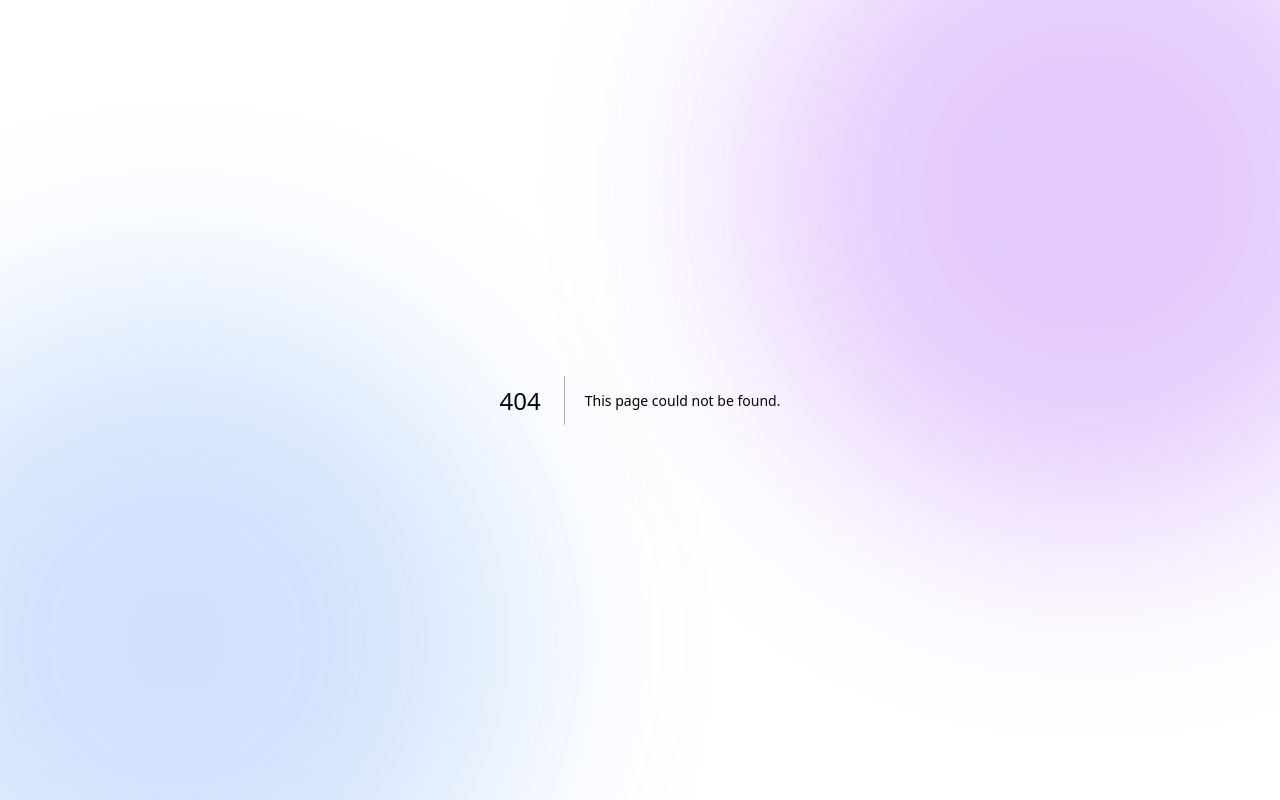
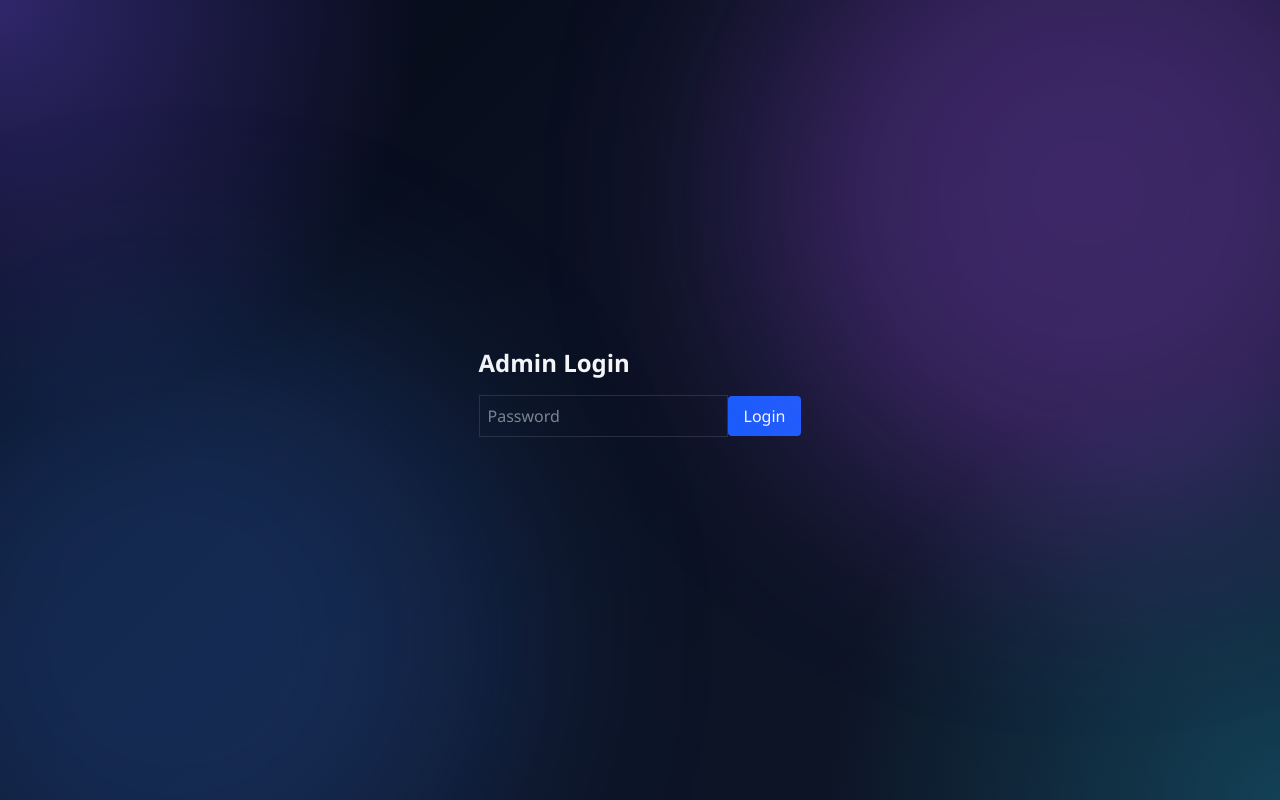
Before and after one commit to SensiG2012/media-team-recruitment, a Next.js app: page /admin-login in a window 1280 px wide. Before the commit this address had no page. Built offline with nearby package versions, Linux system fonts and the light colour scheme.

Commit message:
Admin Simple Security Added

```diff
--- /dev/null
+++ b/src/app/admin-login/page.tsx
@@ -0,0 +1,54 @@
+"use client";
+
+import { useState } from "react";
+import { useRouter } from "next/navigation";
+
+export default function AdminLogin() {
+  const [password, setPassword] = useState("");
+  const [error, setError] = useState("");
+  const router = useRouter();
+
+  async function login() {
+    const response = await fetch("/api/admin-login", {
+      method: "POST",
+      headers: {
+        "Content-Type": "application/json",
+      },
+      body: JSON.stringify({ password }),
+    });
+
+    if (response.ok) {
+      localStorage.setItem("admin", "true");
+      router.push("/admin");
+    } else {
+      setError("Incorrect password");
+    }
+  }
+
+  return (
+    <div className="flex min-h-screen items-center justify-center">
+      <div className="space-y-4">
+        <h1 className="text-2xl font-bold">
+          Admin Login
+        </h1>
+
+        <input
+          type="password"
+          value={password}
+          onChange={(e) => setPassword(e.target.value)}
+          placeholder="Password"
+          className="border p-2"
+        />
+
+        <button
+          onClick={login}
+          className="rounded bg-blue-600 px-4 py-2 text-white"
+        >
+          Login
+        </button>
+
+        {error && <p>{error}</p>}
+      </div>
+    </div>
+  );
+}
--- a/src/app/admin/page.tsx
+++ b/src/app/admin/page.tsx
@@ -1,15 +1,42 @@
-export const dynamic = "force-dynamic";
+"use client";
+
+import { useEffect, useState } from "react";
 
 import { supabase } from "@/lib/supabase";
 import { PrintButton } from "./PrintButton";
 
-export default async function AdminPage() {
-  const { data, error } = await supabase
-  .from("applications")
-  .select("*")
-  .order("created_at", { ascending: false });
+export default function AdminPage() {
+  const [authorized, setAuthorized] = useState(false);
+  const [data, setData] = useState<any[]>([]);
+  const [error, setError] = useState<any>(null);
 
+  useEffect(() => {
+    if (localStorage.getItem("admin") === "true") {
+      setAuthorized(true);
+    } else {
+      window.location.href = "/admin-login";
+    }
+  }, []);
 
+  useEffect(() => {
+    async function load() {
+      const { data, error } = await supabase
+        .from("applications")
+        .select("*")
+        .order("created_at", { ascending: false });
+
+      setData(data ?? []);
+      setError(error);
+    }
+
+    if (authorized) {
+      load();
+    }
+  }, [authorized]);
+
+  if (!authorized) {
+    return null;
+  }
 
   if (error) {
     return (
--- /dev/null
+++ b/src/app/api/admin-login/route.ts
@@ -0,0 +1,14 @@
+import { NextResponse } from "next/server";
+
+export async function POST(request: Request) {
+  const { password } = await request.json();
+
+  if (password === process.env.ADMIN_PASSWORD) {
+    return NextResponse.json({ success: true });
+  }
+
+  return NextResponse.json(
+    { success: false },
+    { status: 401 }
+  );
+}
```
